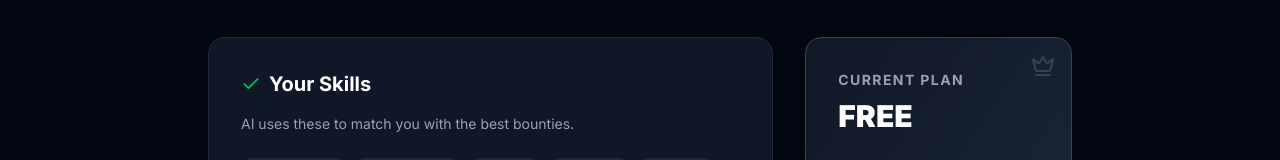
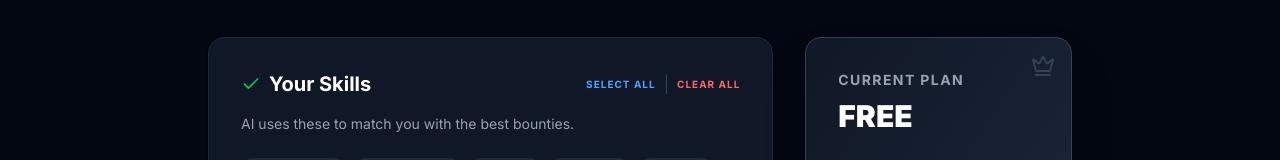
Before and after one commit to rbcaglobalsg/bountyai, a Next.js app: page /profile in a window 1280 px wide. Shown: the part 152-312 px from the top of the page. Built offline with nearby package versions, Linux system fonts and the light colour scheme; no server answers; the database is empty; sample sign-in values are in the browser's storage.

Commit message:
feat: add select all/clear all buttons for profile skills

```diff
--- a/src/app/profile/page.tsx
+++ b/src/app/profile/page.tsx
@@ -138,10 +138,27 @@ export default function Profile() {
                 <div className="lg:col-span-2 space-y-6">
                     {/* Skills */}
                     <div className="bg-gray-900 border border-gray-800 rounded-2xl p-8 shadow-sm">
-                        <h2 className="text-xl font-bold mb-4 flex items-center gap-2 text-white">
-                            <Check className="w-5 h-5 text-green-500" />
-                            Your Skills
-                        </h2>
+                        <div className="flex justify-between items-center mb-4">
+                            <h2 className="text-xl font-bold flex items-center gap-2 text-white">
+                                <Check className="w-5 h-5 text-green-500" />
+                                Your Skills
+                            </h2>
+                            <div className="flex gap-2">
+                                <button
+                                    onClick={() => setSkills(ALL_SKILLS)}
+                                    className="text-[10px] font-bold uppercase tracking-widest text-blue-400 hover:text-blue-300 transition-colors"
+                                >
+                                    Select All
+                                </button>
+                                <span className="text-gray-700">|</span>
+                                <button
+                                    onClick={() => setSkills([])}
+                                    className="text-[10px] font-bold uppercase tracking-widest text-red-400 hover:text-red-300 transition-colors"
+                                >
+                                    Clear All
+                                </button>
+                            </div>
+                        </div>
                         <p className="text-gray-400 text-sm mb-6">
                             AI uses these to match you with the best bounties.
                         </p>
```
